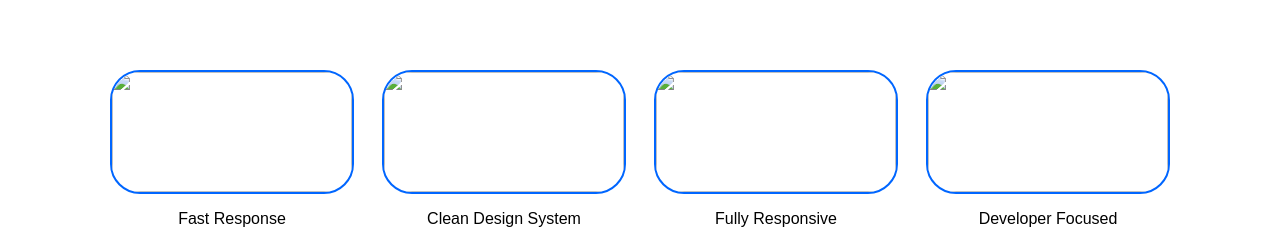
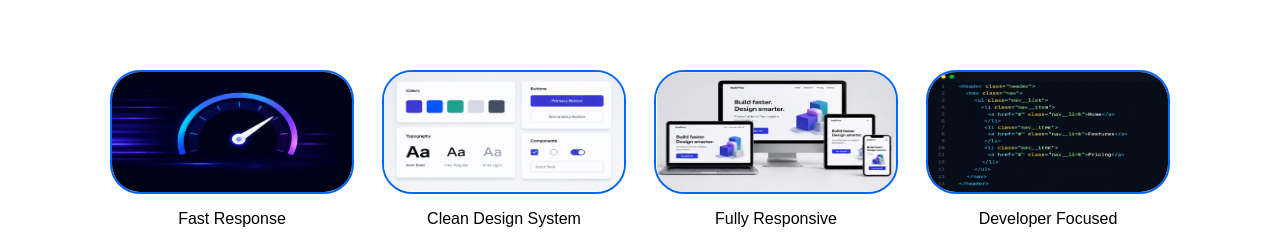
Before and after one commit to theabdelrhmanahmed/Landing-page, a plain HTML site: page index.html in a window 1280 px wide. Shown: the part 567-800 px from the top of the page. Drawn offline with Linux system fonts and the light colour scheme.

Commit message:
Adding pics

```diff
--- a/index.html
+++ b/index.html
@@ -33,19 +33,19 @@
         <p class="info-head"> What BuildFlow Offers</p>
         <div class="info-content">
             <div class="inf">
-               <img class="im" src="#">
+               <img class="im" src="./images/fast.jpg">
                <p>Fast Response</p>
             </div>
             <div class="inf">
-               <img class="im" src="#">
+               <img class="im" src="./images/design.jpg">
                <p>Clean Design System</p>
             </div>
             <div class="inf">
-               <img class="im" src="#">
+               <img class="im" src="./images/responsive.jpg">
                <p>Fully Responsive</p>
             </div>
             <div class="inf">
-               <img class="im" src="#">
+               <img class="im" src="./images/developer.jpg">
                <p>Developer Focused</p>
             </div>
         </div>
```
Also changed, not shown: images/design.jpg (added), images/developer.jpg (added), images/fast.jpg (added), images/responsive.jpg (added).
